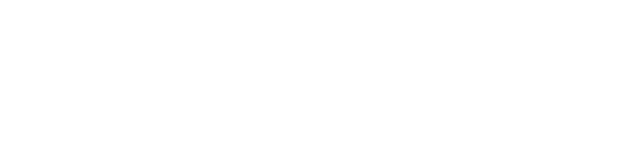
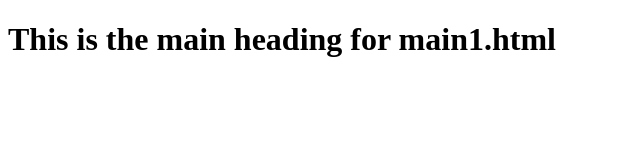
Before and after one commit to Rasenthiran/Practice-Repository, a plain HTML site: page main1.html in a window 1280 px wide. Shown: the whole page, without its empty margins (0-640 px from the left). Drawn offline with Linux system fonts and the light colour scheme.

Commit message:
Update main1.html

```diff
--- a/main1.html
+++ b/main1.html
@@ -6,6 +6,6 @@
     <title>Document</title>
 </head>
 <body>
-
+    <h1>This is the main heading for main1.html</h1>
 </body>
 </html>
```
